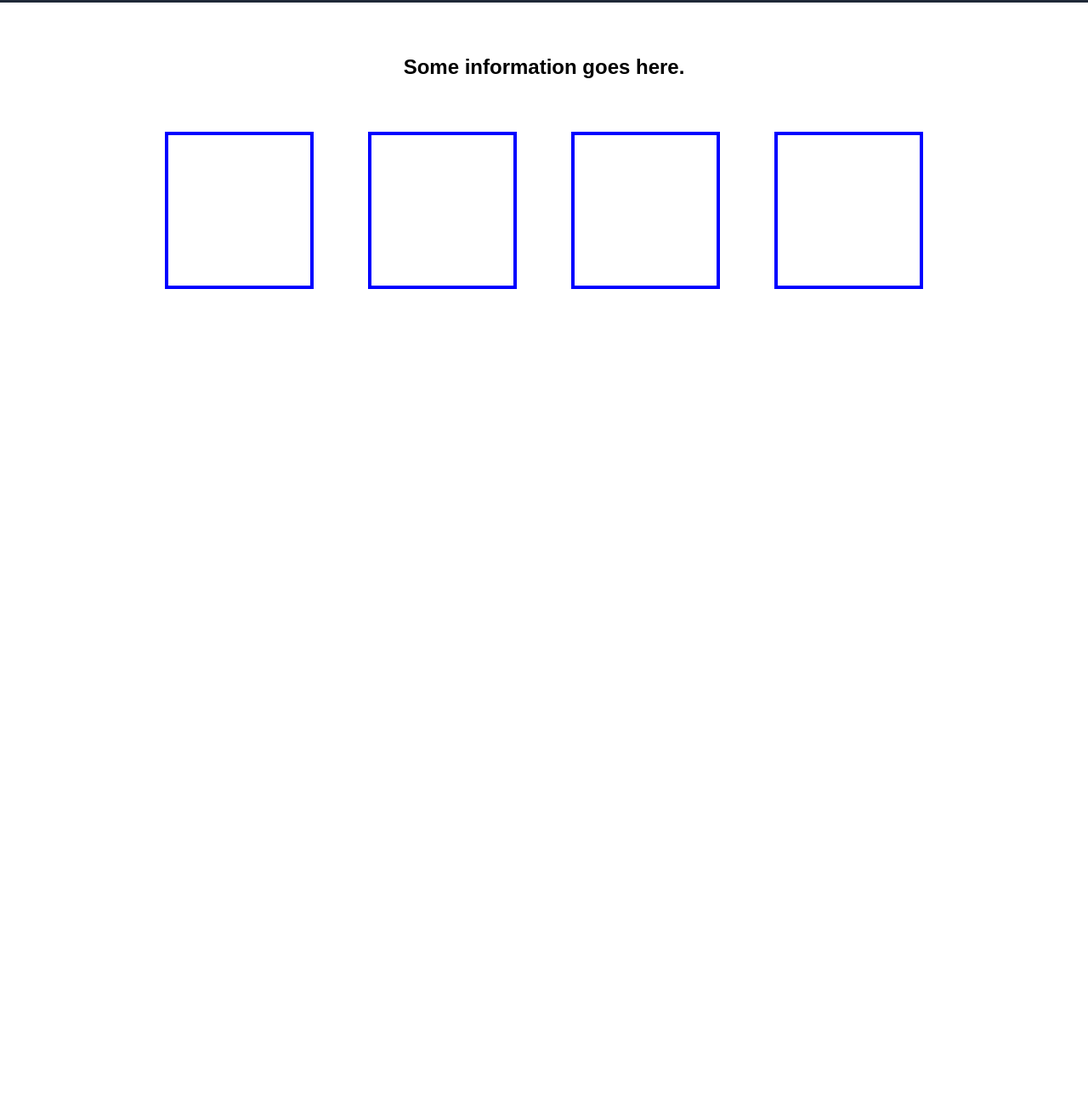
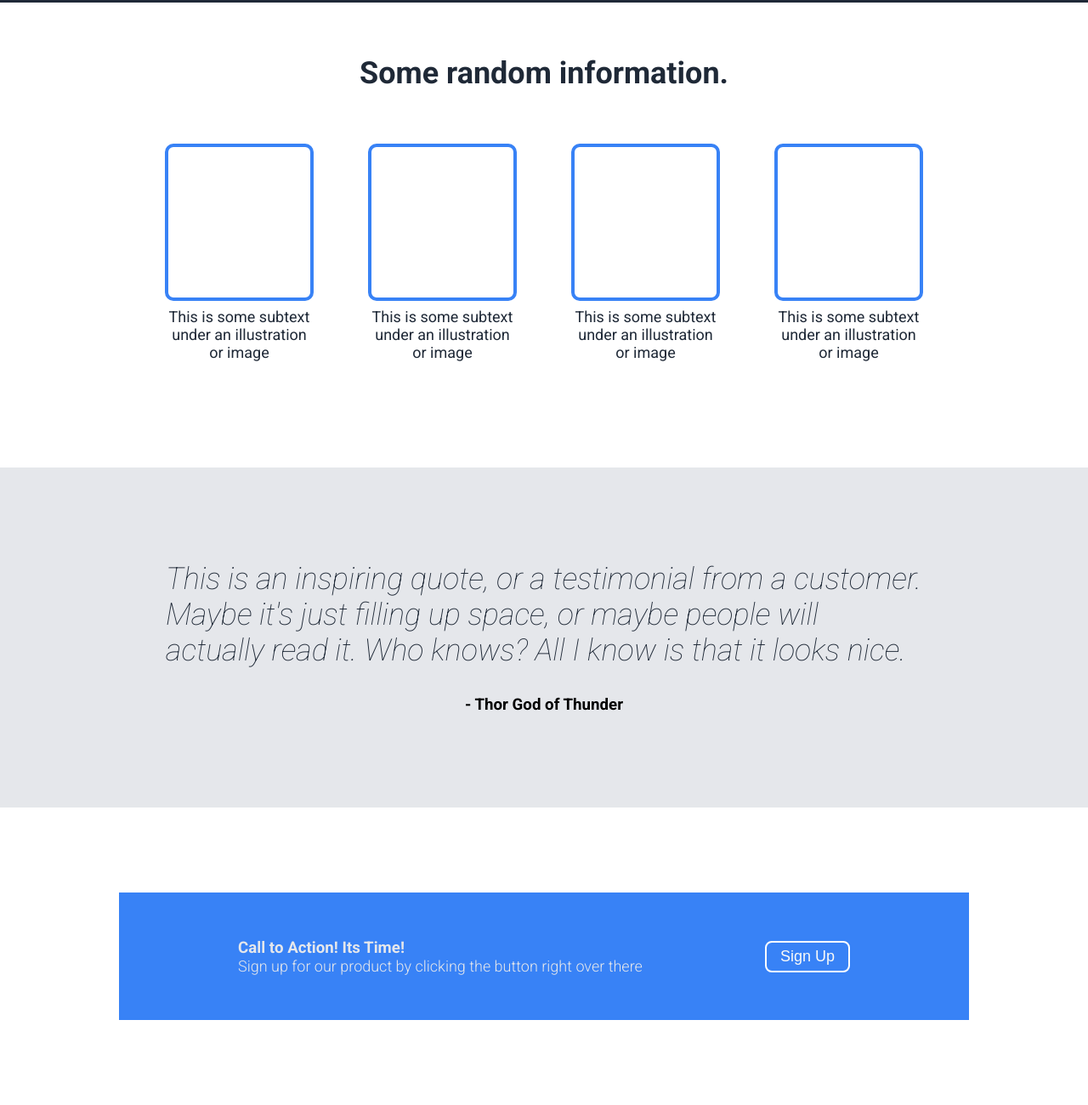
Before and after one commit to deopdesign/landing-page, a plain HTML site: page index.html in a window 1280 px wide. Shown: the part 547-1847 px from the top of the page at 85% size. Before the commit the page ends 1350 px from the top, so only its background shows below. Drawn offline with Linux system fonts and the light colour scheme.

Commit message:
added the call to action section

```diff
--- a/index.html
+++ b/index.html
@@ -4,6 +4,9 @@
     <meta charset="UTF-8" />
     <meta name="viewport" content="width=device-width, initial-scale=1.0" />
     <link rel="stylesheet" href="style.css" />
+    <style>
+      @import url("https://fonts.googleapis.com/css2?family=Roboto:ital,wght@0,100;0,300;0,400;0,500;0,700;0,900;1,100;1,300;1,400;1,500;1,700;1,900&display=swap");
+    </style>
     <title>Document</title>
   </head>
   <body>
@@ -12,9 +15,9 @@
         <div class="logo">Header Logo</div>
         <div class="menu">
           <ul>
-            <li><a href="#">header link one</a></li>
-            <li><a href="#">header link two</a></li>
-            <li><a href="#">header link three</a></li>
+            <li><a href="#">link one</a></li>
+            <li><a href="#">link two</a></li>
+            <li><a href="#">link three</a></li>
           </ul>
         </div>
       </div>
@@ -34,30 +37,61 @@
     </section>
     <section class="info">
       <div class="container info">
-        <h2>Some information goes here.</h2>
+        <h2>Some random information.</h2>
         <div class="info-boxes">
           <div class="info-box">
             <div class="box"></div>
-            <p class="box-description"></p>
+            <p class="box-description">
+              This is some subtext under an illustration or image
+            </p>
           </div>
           <div class="info-box">
             <div class="box"></div>
-            <p class="box-description"></p>
+            <p class="box-description">
+              This is some subtext under an illustration or image
+            </p>
           </div>
           <div class="info-box">
             <div class="box"></div>
-            <p class="box-description"></p>
+            <p class="box-description">
+              This is some subtext under an illustration or image
+            </p>
           </div>
           <div class="info-box">
             <div class="box"></div>
-            <p class="box-description"></p>
+            <p class="box-description">
+              This is some subtext under an illustration or image
+            </p>
           </div>
         </div>
       </div>
     </section>
     <section class="quote">
-      <div class="container quote"></div>
+      <div class="container quote">
+        <p>
+          This is an inspiring quote, or a testimonial from a customer. Maybe
+          it's just filling up space, or maybe people will actually read it. Who
+          knows? All I know is that it looks nice.
+        </p>
+        <h3>- Thor God of Thunder</h3>
+      </div>
     </section>
-    <section class="call-to-action"></section>
+    <section class="call-to-action">
+      <div class="container call-to-action">
+        <div class="call-to-action-container">
+          <div class="call-left">
+            <h3>
+              Call to Action! Its Time!
+              <p>
+                Sign up for our product by clicking the button right over there
+              </p>
+            </h3>
+          </div>
+          <div class="call-right">
+            <button>Sign Up</button>
+          </div>
+        </div>
+      </div>
+    </section>
   </body>
 </html>
--- a/style.css
+++ b/style.css
@@ -6,7 +6,7 @@
 
 body {
   background-color: #fff;
-  font-family: Arial, Helvetica, sans-serif;
+  font-family: "Roboto", Helvetica, sans-serif;
 }
 
 h1 {
@@ -18,6 +18,9 @@ h1 {
 
 h2 {
   padding: 62px 0;
+  color: #1f2937;
+  font-weight: bolder;
+  font-size: 36px;
 }
 
 header {
@@ -89,18 +92,19 @@ section.hero {
   border: none;
   color: #f9faf8;
   font-size: 18px;
-  padding: 4px 8px;
+  padding: 6px 10px;
   border-radius: 8px;
   width: 100px;
 }
 
 img {
-  width: 500px;
+  width: 660px;
   margin-right: 16px;
 }
 
 section.info {
-  height: 400px;
+  height: fit-content;
+  margin-bottom: 125px;
 }
 
 .container.info {
@@ -114,13 +118,93 @@ section.info {
   justify-content: center;
   width: 100%;
   gap: 64px;
+  flex-wrap: wrap;
 }
+
+.info-boxes .info-box {
+  display: flex;
+  flex-direction: column;
+  width: 175px;
+}
+
+.info-boxes .info-box p {
+  text-align: center;
+  font-size: 18px;
+  font-weight: 400;
+  color: #1f2937;
+}
+
 .box {
-  border: 4px solid blue;
-  width: 175px;
+  border: 4px solid #3882f6;
+  width: 100%;
   height: 185px;
+  border-radius: 10px;
+  margin-bottom: 8px;
 }
 
 section.quote {
   height: 400px;
+  background-color: #e5e7eb;
 }
+
+.container.quote {
+  display: flex;
+  flex-direction: column;
+  justify-content: center;
+  align-items: center;
+}
+
+.container.quote p {
+  font-size: 36px;
+  color: #1f2937;
+  font-weight: 100;
+  font-style: italic;
+  margin-bottom: 32px;
+  max-width: 890px;
+}
+section.call-to-action {
+  height: 350px;
+}
+
+.container.call-to-action {
+  display: flex;
+  justify-content: center;
+  align-items: center;
+}
+
+.call-to-action-container {
+  background-color: #3882f6;
+  width: 1000px;
+  height: 150px;
+  display: flex;
+  align-items: center;
+  justify-content: space-evenly;
+  padding: 16px;
+}
+
+.call-to-action-container p,
+.call-to-action-container h3 {
+  color: #e5e7eb;
+}
+
+.call-to-action-container h3 {
+}
+
+.call-to-action-container p {
+  font-weight: 300;
+  font-size: 18px;
+}
+
+.call-left {
+  margin-right: 20px;
+}
+
+.call-right button {
+  background-color: #3882f6;
+  border: 2px solid #fff;
+  color: #f9faf8;
+  font-size: 18px;
+  padding: 6px 10px;
+  border-radius: 8px;
+  width: 100px;
+}
```
